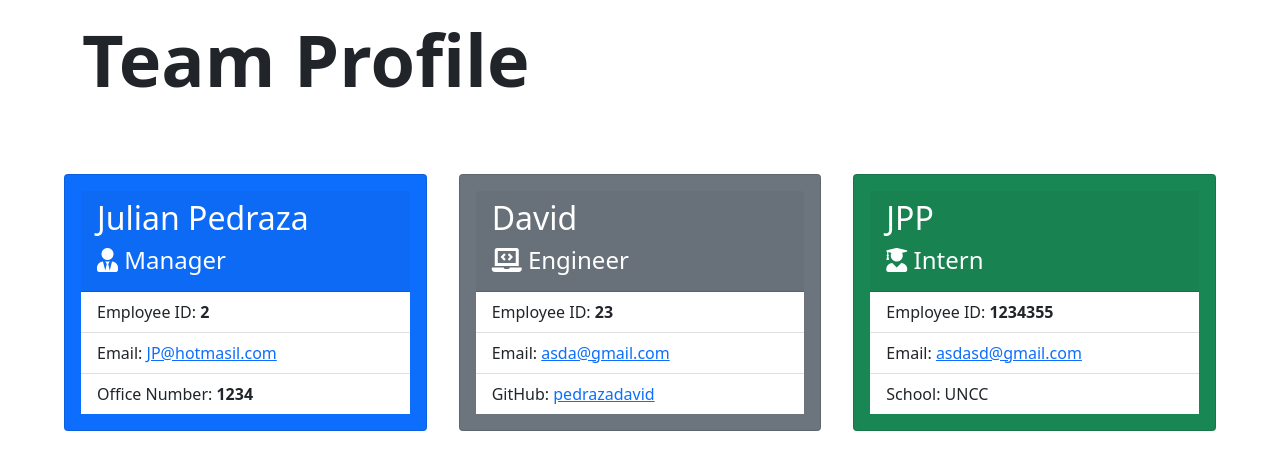
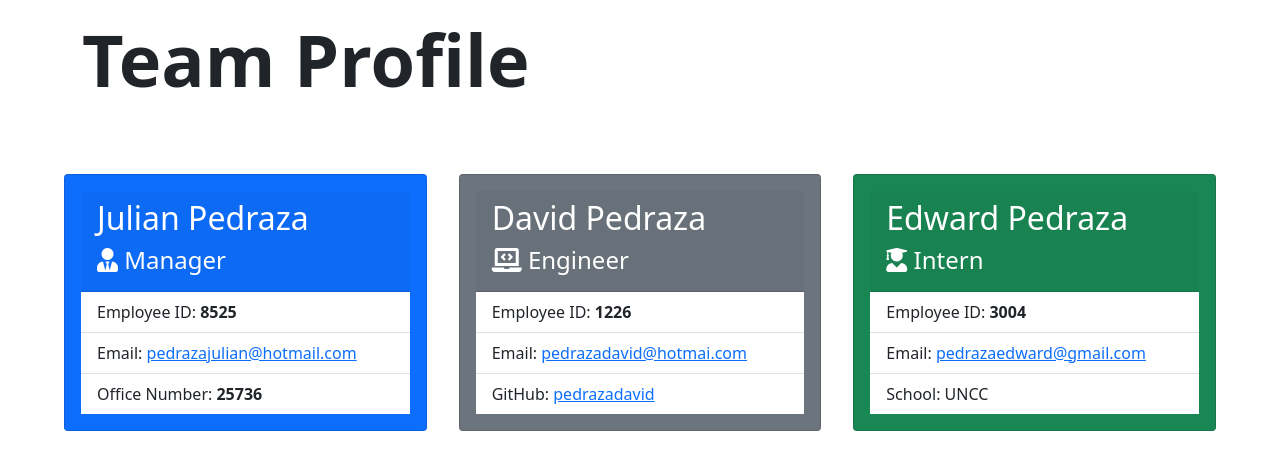
Before and after one commit to pedrazajulian/Team_profile_gen, a website: page index.html in a window 1280 px wide. Drawn offline with nearby package versions, Linux system fonts and the light colour scheme.

Commit message:
readme.md

```diff
--- a/index.html
+++ b/index.html
@@ -34,9 +34,9 @@
               <h4><i class="fas fa-user-tie"></i> Manager</h4>
             </div>
                 <ul class="list-group list-group-flush">
-                  <li class="list-group-item">Employee ID: <strong>2</strong></li>
-                  <li class="list-group-item">Email: <a href="mailto:JP@hotmasil.com">JP@hotmasil.com</a></li>
-                  <li class="list-group-item">Office Number: <strong>1234</strong></li>
+                  <li class="list-group-item">Employee ID: <strong>8525</strong></li>
+                  <li class="list-group-item">Email: <a href="mailto:pedrazajulian@hotmail.com">pedrazajulian@hotmail.com</a></li>
+                  <li class="list-group-item">Office Number: <strong>25736</strong></li>
                 </ul>
               </div>
             </div>
@@ -44,12 +44,12 @@
             <div class="card text-white bg-secondary mb-4">
               <div class="card-body">
               <div class="card-header">
-              <h2 class="text-capitalize">David</h2>
+              <h2 class="text-capitalize">David Pedraza</h2>
               <h4><i class="fas fa-laptop-code"></i> Engineer</h4>
             </div>
                 <ul class="list-group list-group-flush">
-                  <li class="list-group-item">Employee ID: <strong>23</strong></li>
-                  <li class="list-group-item">Email: <a href="mailto:asda@gmail.com">asda@gmail.com</a></li>
+                  <li class="list-group-item">Employee ID: <strong>1226</strong></li>
+                  <li class="list-group-item">Email: <a href="mailto:pedrazadavid@hotmai.com">pedrazadavid@hotmai.com</a></li>
                   <li class="list-group-item">GitHub: <a href="https://github.com/pedrazadavid" target="_blank">pedrazadavid</a></li>
                 </ul>
               </div>
@@ -58,12 +58,12 @@
             <div class="card text-white bg-success mb-4">
               <div class="card-body">
               <div class="card-header">
-              <h2 class="text-capitalize">JPP</h2>
+              <h2 class="text-capitalize">Edward Pedraza</h2>
               <h4><i class="fas fa-user-graduate"></i> Intern</h4>
             </div>
                 <ul class="list-group list-group-flush">
-                  <li class="list-group-item">Employee ID: <strong>1234355</strong></li>
-                  <li class="list-group-item">Email: <a href="mailto:asdasd@gmail.com">asdasd@gmail.com</a></li>
+                  <li class="list-group-item">Employee ID: <strong>3004</strong></li>
+                  <li class="list-group-item">Email: <a href="mailto:pedrazaedward@gmail.com">pedrazaedward@gmail.com</a></li>
                   <li class="list-group-item">School: UNCC</li>
                 </ul>
               </div>
```
Also changed, not shown: README.md.
